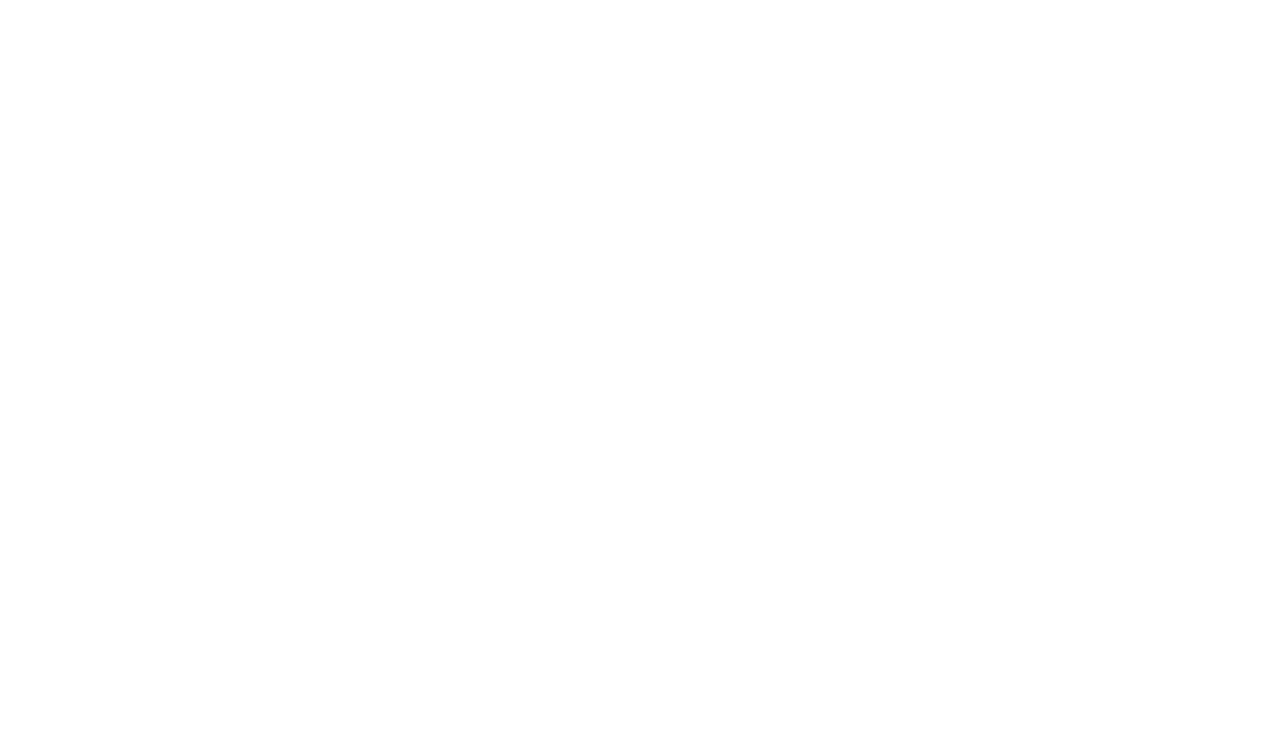
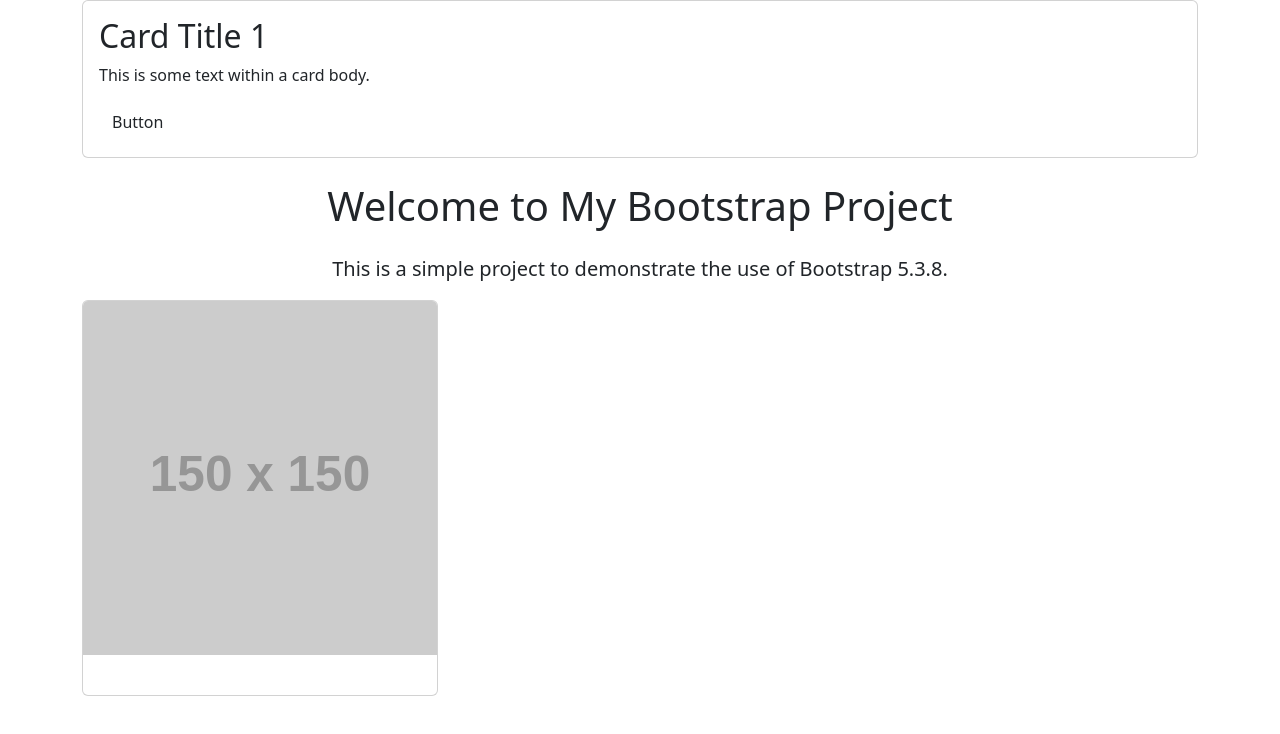
Before and after one commit to EsterHajos/15Bootstrap, a plain HTML site: page project/index.html in a window 1280 px wide. Drawn offline with nearby package versions, Linux system fonts and the light colour scheme; placeholder pictures from the web are drawn by us.

Commit message:
started adding code

```diff
--- a/project/index.html
+++ b/project/index.html
@@ -5,11 +5,60 @@
     <meta name="viewport" content="width=device-width, initial-scale=1.0">
     <title>15Bootstrap</title>
     <link href="https://cdn.jsdelivr.net/npm/bootstrap@5.3.8/dist/css/bootstrap.min.css" rel="stylesheet" integrity="sha384-sRIl4kxILFvY47J16cr9ZwB07vP4J8+LH7qKQnuqkuIAvNWLzeN8tE5YBujZqJLB" crossorigin="anonymous">
-    <script src="https://cdn.jsdelivr.net/npm/bootstrap@5.3.8/dist/js/bootstrap.bundle.min.js" integrity="sha384-FKyoEForCGlyvwx9Hj09JcYn3nv7wiPVlz7YYwJrWVcXK/BmnVDxM+D2scQbITxI" crossorigin="anonymous"></script>
-
 
 </head>
 <body>
 
+
+
+<div class="container">
+
+    <div class="row">
+
+        <div class="col">
+            <div class="card">
+                <div class="card-body">
+                    <h2 class="card-title">Card Title 1</h2>
+                    <p class="card-text">This is some text within a card body.</p>
+                    <button class="btn">Button</button>
+                </div>
+            </div>
+
+
+
+
+            <div class="col"> </div>
+
+
+
+                <div class="col"> </div>
+
+
+
+
+
+
+    </div>
+
+</div>
+
+
+
+
+
+
+    <h1 class="text-center my-4">Welcome to My Bootstrap Project</h1>
+    <p class="lead text-center">This is a simple project to demonstrate the use of Bootstrap 5.3.8.</p>
+
+    <div class="row">
+        <div class="col-md-4">
+            <div class="card mb-4">
+                <img src="https://via.placeholder.com/150" class="card-img-top" alt="Image 1">
+                <div class="card-body">
+                    <h5 class="card-title
+
+
+
+<script src="https://cdn.jsdelivr.net/npm/bootstrap@5.3.8/dist/js/bootstrap.bundle.min.js" integrity="sha384-FKyoEForCGlyvwx9Hj09JcYn3nv7wiPVlz7YYwJrWVcXK/BmnVDxM+D2scQbITxI" crossorigin="anonymous"></script>
 </body>
 </html>
```
